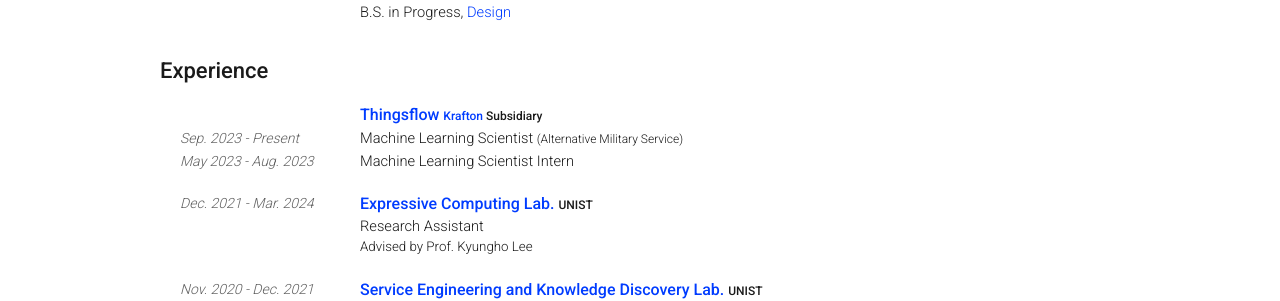
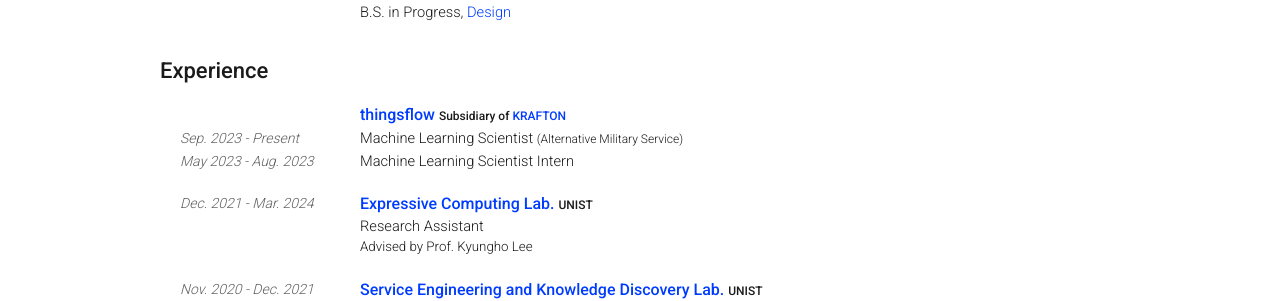
Before and after one commit to seonukkim/seonukkim.github.io, a Jekyll site: the page built from cv.md, in a window 1280 px wide. Shown: the part 488-789 px from the top of the page. Built offline with Jekyll 4.4.1, drawn with Linux system fonts in a browser that asks for light colours.

Commit message:
fix: spelling errors fix

```diff
--- a/cv.md
+++ b/cv.md
@@ -60,7 +60,7 @@
 <div class="about-grid section">
 	<div class="section-title"></div>
 	<div class="about-content">
-      <h3 class="entry-title"><a href="https://thingsflow.com/">Thingsflow</a> <span style="font-size: 9pt;"><a href="https://www.krafton.com/">Krafton</a> Subsidiary</span></h3>
+      <h3 class="entry-title"><a href="https://thingsflow.com/">thingsflow</a> <span style="font-size: 9pt;">Subsidiary of <a href="https://www.krafton.com/">KRAFTON</a></span></h3>
   </div>
   <div class="section-title">Sep. 2023 - Present</div>
 	<div class="about-content">
```
Also changed, not shown: index.md (+1 -1 lines).
